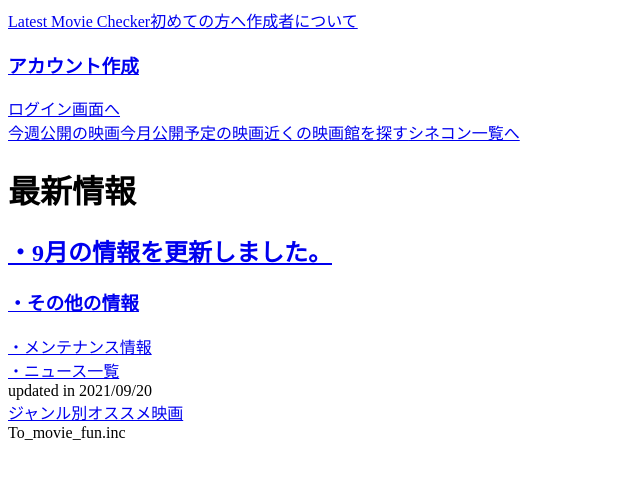
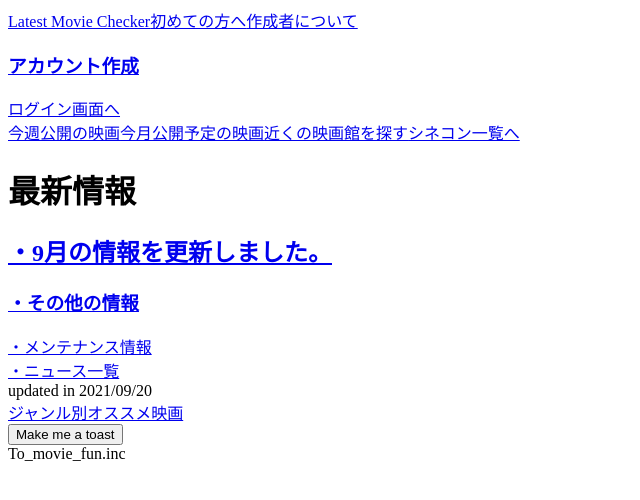
Before and after one commit to jungle379/Latest_movie_checker, a Next.js app: page / in a window 1280 px wide. Shown: the top 500 px of the page, without its empty margins (0-640 px from the left). Built offline with nearby package versions, Linux system fonts and the light colour scheme; no server answers.

Commit message:
⚡️ toast-button

```diff
--- a/src/components/main.jsx
+++ b/src/components/main.jsx
@@ -1,5 +1,8 @@
 import Link from "next/link";
 import { Header } from "./header";
+import toast, { Toaster } from 'react-hot-toast';
+
+const notify = () => toast('Here is your toast.');
 
 export function Main() {
   return (
@@ -42,6 +45,10 @@ export function Main() {
           <a className="text-2xl sm:text-1xl mt-10 ml-40 m-5 w-80 underline hover:text-red-500">ジャンル別オススメ映画</a>
         </Link>
       </div>
+      <div>
+        <button onClick={notify}>Make me a toast</button>
+        <Toaster />
+      </div>
     </div>
   );
 }
```
